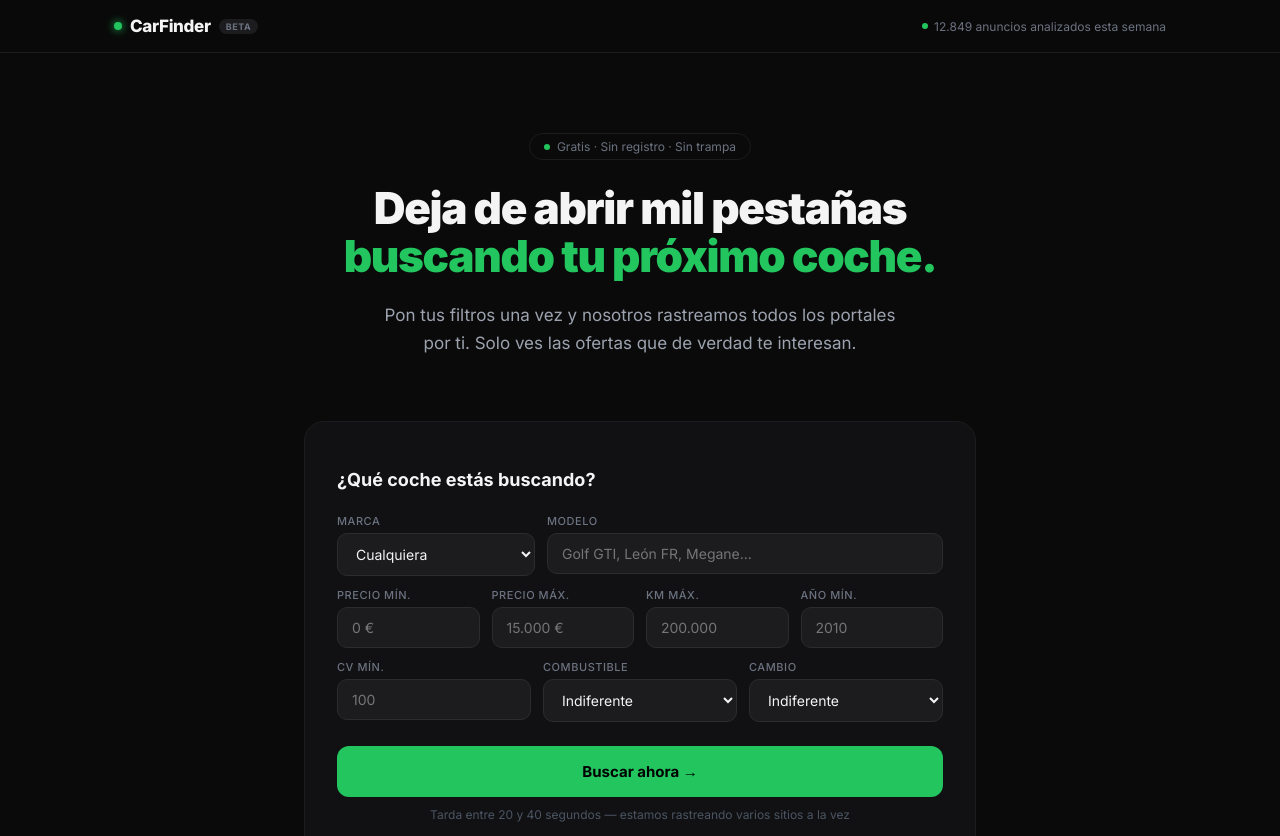
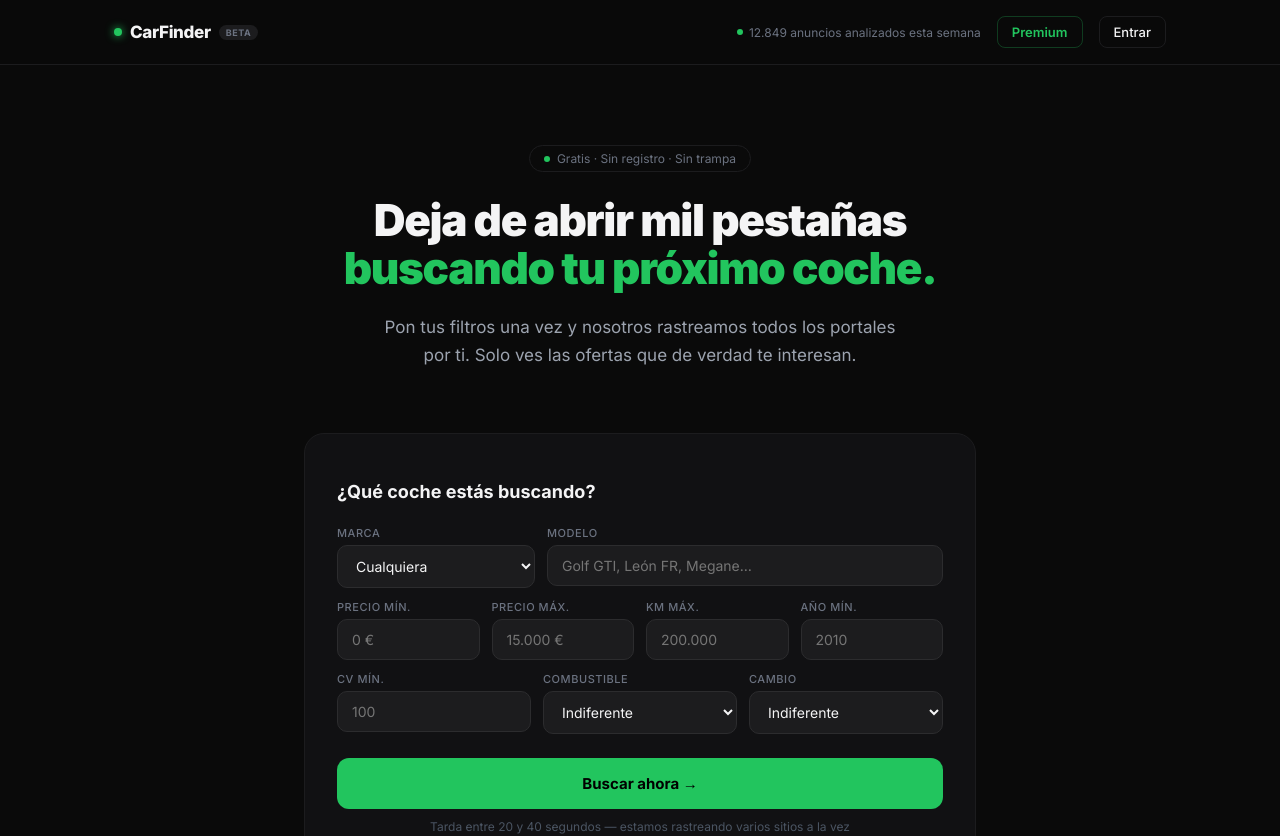
Before and after one commit to maarcmoreno1309-crypto/carfinder-espana, a Next.js app: page / in a window 1280 px wide. Shown: the top 836 px of the page. Built offline with nearby package versions, Linux system fonts and the light colour scheme.

Commit message:
Update page.jsx

```diff
--- a/app/page.jsx
+++ b/app/page.jsx
@@ -90,10 +90,14 @@ export default function CarFinder() {
             <span style={S.brandName}>CarFinder</span>
             <span style={S.brandBadge}>BETA</span>
           </div>
-          <span style={S.contador}>
-            <span style={S.contadorDot} />
-            {contador.toLocaleString("es-ES")} anuncios analizados esta semana
-          </span>
+          <div style={{display:"flex", alignItems:"center", gap:16}}>
+            <span style={S.contador}>
+              <span style={S.contadorDot} />
+              {contador.toLocaleString("es-ES")} anuncios analizados esta semana
+            </span>
+            <a href="/precios" style={{fontSize:13, color:"#22C55E", fontWeight:600, textDecoration:"none", border:"1px solid #22C55E44", padding:"7px 14px", borderRadius:8}}>Premium</a>
+            <a href="/login" style={{fontSize:13, color:"#F4F4F5", fontWeight:500, textDecoration:"none", border:"1px solid #1C1C1E", padding:"7px 14px", borderRadius:8}}>Entrar</a>
+          </div>
         </div>
       </header>
 
```
